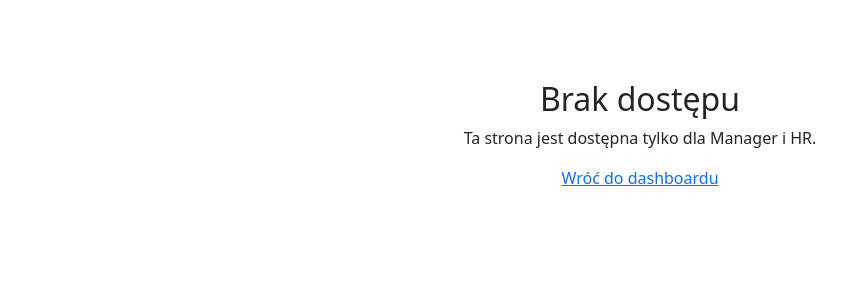
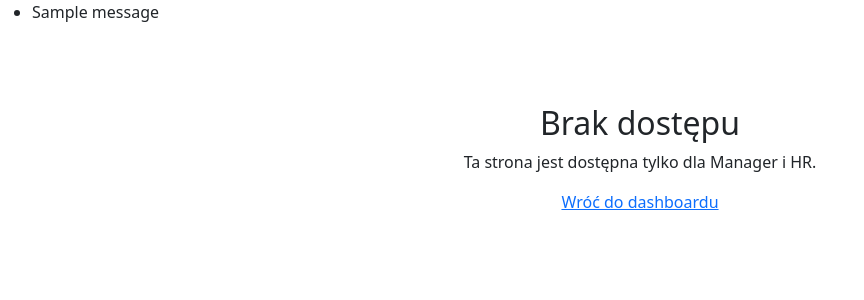
Before and after one commit to infoshareacademy/jpydzr10-sunny-team, a Django app: page /leaves/export-csv/ in a window 1280 px wide. Shown: the top 300 px of the page, without its empty margins (0-864 px from the left). Run offline with Django 5.2, Linux system fonts and the light colour scheme; a user stored in the database is signed in; tables that the repository leaves empty hold one stand-in row (values such as "Sample post"); one stand-in notice (Sample message) is shown.

Commit message:
added message handling in base template

```diff
--- a/templates/base.html
+++ b/templates/base.html
@@ -15,6 +15,14 @@
     {% block navbar %}{% endblock %}
     </nav>
 
+    {% if messages %}
+    <ul>
+    {% for message in messages %}
+        <li>{{ message }}</li>
+    {% endfor %}
+    </ul>
+    {% endif %}
+
     <main>
     {% block content %}{% endblock %}
     </main>
```
